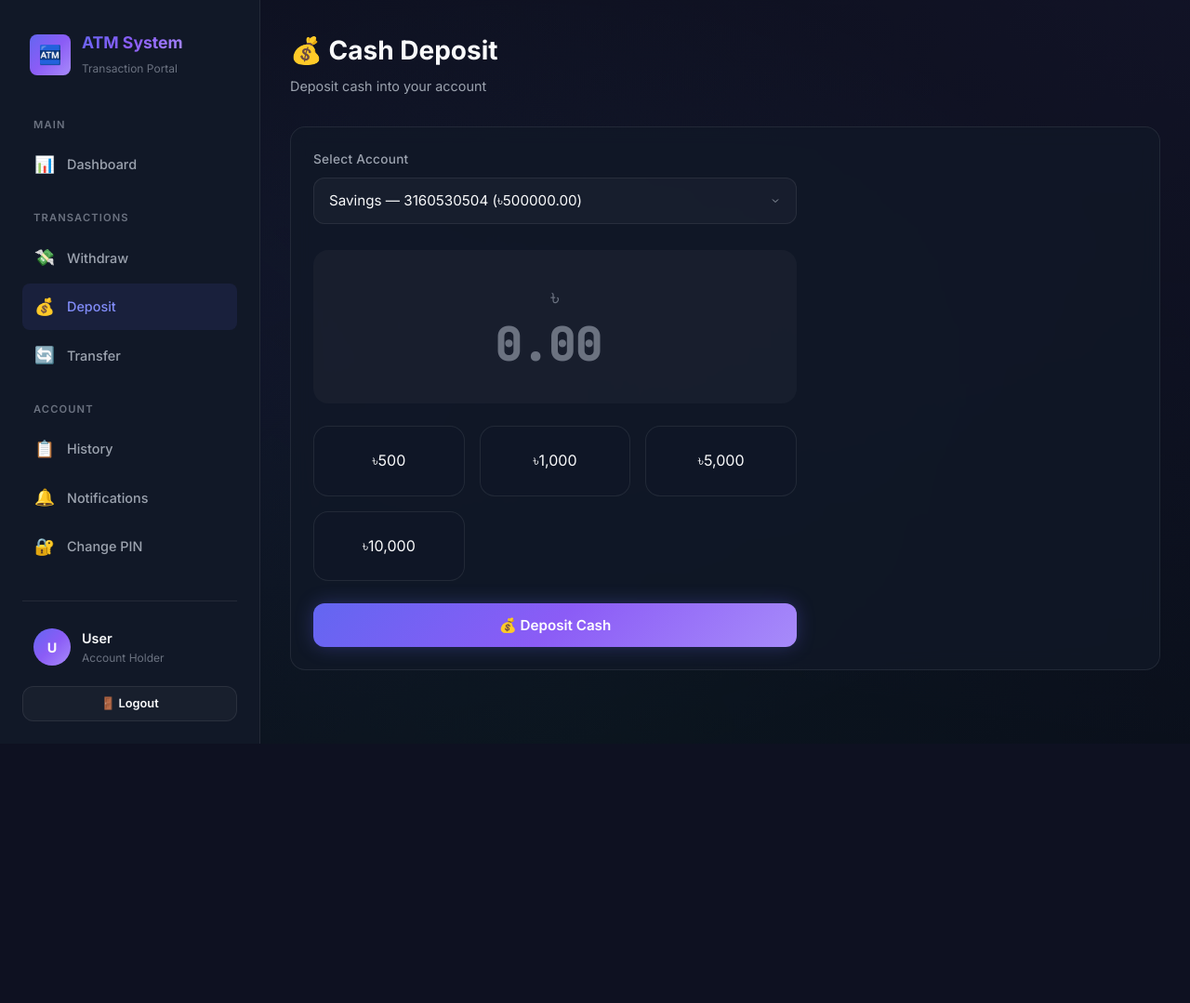
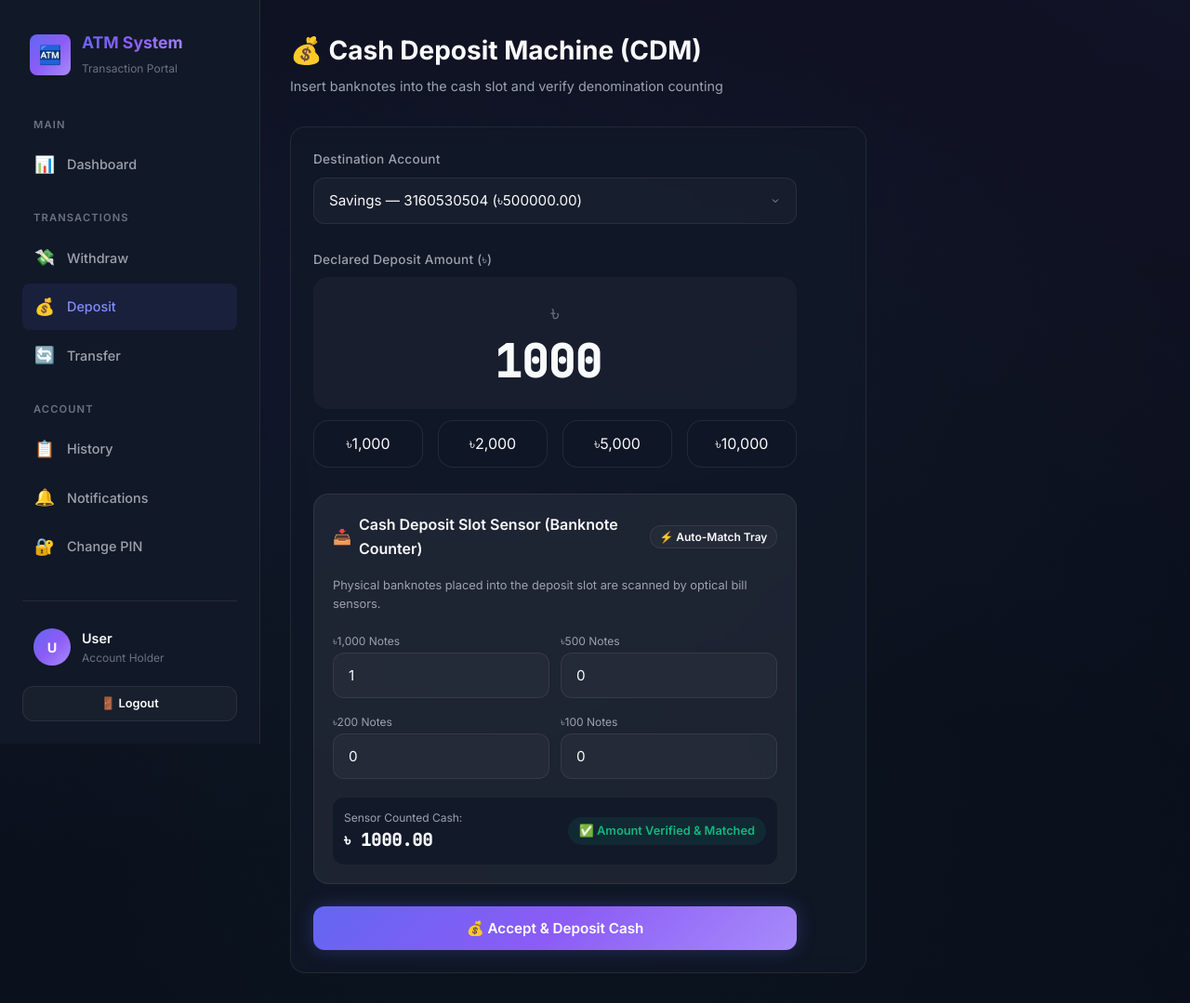
Before and after one commit to EyaminH/ATM-Transaction-System, a Flask app: page /deposit in a window 1280 px wide. Shown: the whole page at 93% size. Before the commit the page ends 800 px from the top, so only its background shows below. Run offline with Flask 3, Linux system fonts and the light colour scheme; the visitor is signed in with stand-in values (Sample User, id 1).

Commit message:
feat(cdm): add banknote sensor bill counter and physical cash deposit verification

```diff
--- a/atm_system/routes/transaction_routes.py
+++ b/atm_system/routes/transaction_routes.py
@@ -56,8 +56,14 @@ def deposit():
             flash("Please enter a valid amount.", "error")
             return render_template("deposit.html", accounts=accounts)
 
+        counted_cash_str = request.form.get("counted_cash", "").strip()
+        try:
+            counted_cash = float(counted_cash_str) if counted_cash_str else None
+        except ValueError:
+            counted_cash = None
+
         result = transaction_service.deposit(
-            account_id, amount, user_id=session["user_id"]
+            account_id, amount, user_id=session["user_id"], counted_cash=counted_cash
         )
         if result["success"]:
             flash(result["message"], "success")
--- a/atm_system/services/transaction_service.py
+++ b/atm_system/services/transaction_service.py
@@ -59,7 +59,7 @@ class TransactionService:
 
         return result
 
-    def deposit(self, account_id, amount, user_id=None):
+    def deposit(self, account_id, amount, user_id=None, counted_cash=None):
         """Process a cash deposit."""
         account = self.account_service.get_account_by_id(account_id)
         if not account:
@@ -68,7 +68,7 @@ class TransactionService:
             return {"success": False, "errors": ["Account is inactive."]}
 
         context = TransactionContext(self._strategies["deposit"])
-        result = context.process(account, amount, self.db)
+        result = context.process(account, amount, self.db, counted_cash=counted_cash)
 
         if result["success"]:
             self._notify("deposit", {
--- a/atm_system/templates/deposit.html
+++ b/atm_system/templates/deposit.html
@@ -1,16 +1,17 @@
 {% extends "base.html" %}
-{% block title %}Deposit — ATM System{% endblock %}
+{% block title %}Cash Deposit — CDM Portal{% endblock %}
 
 {% block content %}
 <div class="page-header fade-up">
-    <h1>💰 Cash Deposit</h1>
-    <p>Deposit cash into your account</p>
+    <h1>💰 Cash Deposit Machine (CDM)</h1>
+    <p>Insert banknotes into the cash slot and verify denomination counting</p>
 </div>
 
-<div class="card fade-up-1">
+<div class="card fade-up-1" style="max-width:620px;">
     <form method="POST" action="{{ url_for('transaction.deposit') }}" class="transaction-form" id="deposit-form">
+        <!-- 1. Select Account -->
         <div class="form-group">
-            <label for="account_id">Select Account</label>
+            <label for="account_id">Destination Account</label>
             <select name="account_id" id="account_id" class="form-control" required>
                 {% for account in accounts %}
                 <option value="{{ account.id }}">
@@ -20,21 +21,71 @@
             </select>
         </div>
 
-        <div class="amount-display">
-            <div class="currency">৳</div>
-            <input type="number" name="amount" id="amount" placeholder="0.00"
-                   min="100" step="100" required>
+        <!-- 2. Declared Deposit Amount -->
+        <div class="form-group">
+            <label for="amount">Declared Deposit Amount (৳)</label>
+            <div class="amount-display" style="padding:1.25rem;margin-bottom:0.75rem;">
+                <div class="currency">৳</div>
+                <input type="number" name="amount" id="amount" placeholder="0.00"
+                       min="100" step="100" required oninput="checkMismatch()">
+            </div>
+            <div class="action-grid" style="margin-bottom:1.5rem;grid-template-columns:repeat(4, 1fr);">
+                <div class="action-card" onclick="setPreset(1000)" style="cursor:pointer;padding:0.75rem;">৳1,000</div>
+                <div class="action-card" onclick="setPreset(2000)" style="cursor:pointer;padding:0.75rem;">৳2,000</div>
+                <div class="action-card" onclick="setPreset(5000)" style="cursor:pointer;padding:0.75rem;">৳5,000</div>
+                <div class="action-card" onclick="setPreset(10000)" style="cursor:pointer;padding:0.75rem;">৳10,000</div>
+            </div>
         </div>
 
-        <div class="action-grid" style="margin-bottom:1.5rem;">
-            <div class="action-card" onclick="setAmount(500)" style="cursor:pointer;">৳500</div>
-            <div class="action-card" onclick="setAmount(1000)" style="cursor:pointer;">৳1,000</div>
-            <div class="action-card" onclick="setAmount(5000)" style="cursor:pointer;">৳5,000</div>
-            <div class="action-card" onclick="setAmount(10000)" style="cursor:pointer;">৳10,000</div>
+        <!-- 3. Physical CDM Cash Slot Sensor & Bill Counter -->
+        <div style="background:var(--bg-glass-hover);border:1px solid var(--border);border-radius:var(--radius-lg);padding:1.25rem;margin-bottom:1.5rem;">
+            <div style="display:flex;justify-content:space-between;align-items:center;margin-bottom:1rem;">
+                <h3 style="font-size:1rem;font-weight:600;display:flex;align-items:center;gap:0.5rem;">
+                    <span>📥</span> Cash Deposit Slot Sensor (Banknote Counter)
+                </h3>
+                <button type="button" onclick="autoMatchTray()" class="btn btn-secondary btn-sm" style="font-size:0.75rem;padding:0.25rem 0.6rem;">
+                    ⚡ Auto-Match Tray
+                </button>
+            </div>
+
+            <p style="font-size:0.8rem;color:var(--text-secondary);margin-bottom:1rem;">
+                Physical banknotes placed into the deposit slot are scanned by optical bill sensors.
+            </p>
+
+            <div style="display:grid;grid-template-columns:1fr 1fr;gap:0.75rem;">
+                <div>
+                    <label style="font-size:0.75rem;color:var(--text-secondary);">৳1,000 Notes</label>
+                    <input type="number" id="notes-1000" class="form-control" value="0" min="0" oninput="calculateCountedCash()">
+                </div>
+                <div>
+                    <label style="font-size:0.75rem;color:var(--text-secondary);">৳500 Notes</label>
+                    <input type="number" id="notes-500" class="form-control" value="0" min="0" oninput="calculateCountedCash()">
+                </div>
+                <div>
+                    <label style="font-size:0.75rem;color:var(--text-secondary);">৳200 Notes</label>
+                    <input type="number" id="notes-200" class="form-control" value="0" min="0" oninput="calculateCountedCash()">
+                </div>
+                <div>
+                    <label style="font-size:0.75rem;color:var(--text-secondary);">৳100 Notes</label>
+                    <input type="number" id="notes-100" class="form-control" value="0" min="0" oninput="calculateCountedCash()">
+                </div>
+            </div>
+
+            <input type="hidden" name="counted_cash" id="counted_cash" value="0">
+
+            <div style="margin-top:1.25rem;padding:0.75rem;background:var(--bg-card);border-radius:var(--radius-md);display:flex;justify-content:space-between;align-items:center;">
+                <div>
+                    <div style="font-size:0.75rem;color:var(--text-secondary);">Sensor Counted Cash:</div>
+                    <div class="mono" id="counted-display" style="font-size:1.15rem;font-weight:700;">৳ 0.00</div>
+                </div>
+                <div id="mismatch-badge" class="status-badge status-pending" style="font-size:0.8rem;">
+                    Insert cash into slot
+                </div>
+            </div>
         </div>
 
         <button type="submit" class="btn btn-primary btn-block" id="btn-deposit">
-            💰 Deposit Cash
+            💰 Accept & Deposit Cash
         </button>
     </form>
 </div>
@@ -42,8 +93,73 @@
 
 {% block scripts %}
 <script>
-function setAmount(val) {
+function calculateCountedCash() {
+    const n1000 = parseInt(document.getElementById('notes-1000').value || 0);
+    const n500  = parseInt(document.getElementById('notes-500').value || 0);
+    const n200  = parseInt(document.getElementById('notes-200').value || 0);
+    const n100  = parseInt(document.getElementById('notes-100').value || 0);
+
+    const total = (n1000 * 1000) + (n500 * 500) + (n200 * 200) + (n100 * 100);
+    document.getElementById('counted_cash').value = total;
+    document.getElementById('counted-display').textContent = '৳ ' + total.toFixed(2);
+    checkMismatch();
+}
+
+function checkMismatch() {
+    const declared = parseFloat(document.getElementById('amount').value || 0);
+    const counted  = parseFloat(document.getElementById('counted_cash').value || 0);
+    const badge    = document.getElementById('mismatch-badge');
+
+    if (declared <= 0 && counted <= 0) {
+        badge.className = 'status-badge status-pending';
+        badge.textContent = 'Insert cash into slot';
+        return;
+    }
+
+    if (Math.abs(declared - counted) < 0.01 && declared > 0) {
+        badge.className = 'status-badge status-active';
+        badge.textContent = '✅ Amount Verified & Matched';
+    } else {
+        badge.className = 'status-badge status-inactive';
+        badge.textContent = `⚠️ Mismatch: Tray (৳${counted}) ≠ Declared (৳${declared})`;
+    }
+}
+
+function setPreset(val) {
     document.getElementById('amount').value = val;
+    autoMatchTray();
 }
+
+function autoMatchTray() {
+    let rem = parseFloat(document.getElementById('amount').value || 0);
+    if (rem <= 0) {
+        rem = 1000;
+        document.getElementById('amount').value = rem;
+    }
+
+    const n1000 = Math.floor(rem / 1000);
+    rem = rem % 1000;
+
+    const n500 = Math.floor(rem / 500);
+    rem = rem % 500;
+
+    const n200 = Math.floor(rem / 200);
+    rem = rem % 200;
+
+    const n100 = Math.floor(rem / 100);
+
+    document.getElementById('notes-1000').value = n1000;
+    document.getElementById('notes-500').value = n500;
+    document.getElementById('notes-200').value = n200;
+    document.getElementById('notes-100').value = n100;
+
+    calculateCountedCash();
+}
+
+// Default initialize tray matching
+window.addEventListener('DOMContentLoaded', () => {
+    document.getElementById('amount').value = 1000;
+    autoMatchTray();
+});
 </script>
 {% endblock %}
```
Also changed, not shown: atm_system/patterns/strategy.py (+10 -1 lines), tests/test_routes.py (+7 -3 lines), tests/test_strategy.py (+11 -0 lines).
